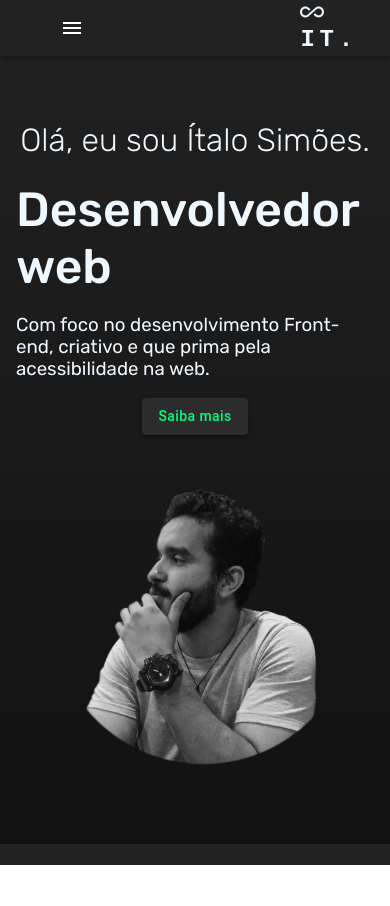
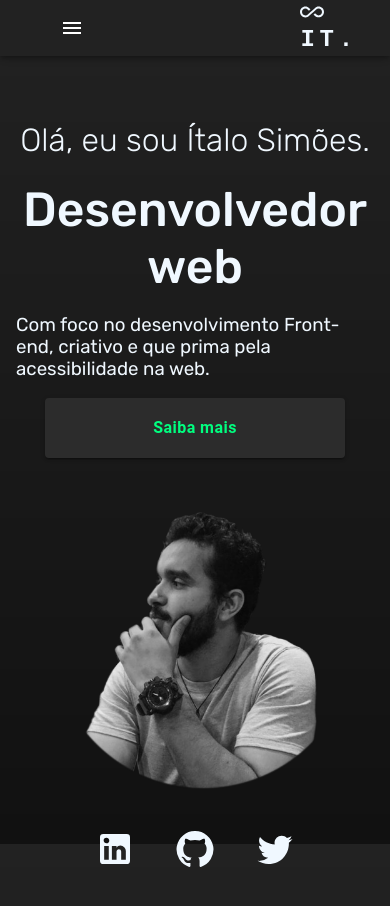
Before and after one commit to itsimoes/portfolio-site, a React (Create React App) app: page / in a window 390 px wide. Shown: the top 906 px of the page. Before the commit the page ends 865 px from the top, so only its background shows below. Built offline with nearby package versions, Linux system fonts and the light colour scheme.

Commit message:
botão 'saiba mais' com novo layout, redes sociais adicionadas, ajustes de alinhamento nas versoes desktop e mobile

```diff
--- a/src/components/Contact/Contact.jsx
+++ b/src/components/Contact/Contact.jsx
@@ -26,22 +26,22 @@ const Contact = () => {
     document.getElementById("thanks").style.display = "flex";
   }
 
-  function submitForm(e) {
-    // e.preventDefault();
-    // document.getElementById("form-content").style.display = "none";
-    // document.getElementById("thanks").style.display = "flex";
-    console.log("state = false");
-    console.log(state.succeeded);
-  }
+  // function submitForm(e) {
+  //   // e.preventDefault();
+  //   // document.getElementById("form-content").style.display = "none";
+  //   // document.getElementById("thanks").style.display = "flex";
+  //   console.log("state = false");
+  //   console.log(state.succeeded);
+  // }
 
-  function backToForm(e) {
-    e.preventDefault();
-    document.getElementById("form-content").style.display = "flex";
-    document.getElementById("thanks").style.display = "none";
+  // function backToForm(e) {
+  //   e.preventDefault();
+  //   document.getElementById("form-content").style.display = "flex";
+  //   document.getElementById("thanks").style.display = "none";
 
-    state.succeeded = false;
-    console.log("state = false");
-  }
+  //   state.succeeded = false;
+  //   console.log("state = false");
+  // }
 
   return (
     <Container className="wrapper">
--- a/src/components/Home/Home.jsx
+++ b/src/components/Home/Home.jsx
@@ -2,7 +2,12 @@ import { Button, Container } from "@mui/material";
 import React from "react";
 import { Link } from "react-router-dom";
 import "./style.css";
-import Avatar from "../../assets/avatar.png"
+import Avatar from "../../assets/avatar.png";
+
+//social media icons
+import LinkedInIcon from "@mui/icons-material/LinkedIn";
+import GitHubIcon from "@mui/icons-material/GitHub";
+import TwitterIcon from '@mui/icons-material/Twitter';
 
 const Home = () => {
   return (
@@ -14,21 +19,45 @@ const Home = () => {
         acessibilidade na web.
       </h3>
       <Button
+        className="home-button"
         component={Link}
         to="/sobre"
         variant="contained"
-        sx={{
-          bgcolor: "rgb(44, 44, 44);",
-          color: "springgreen",
-          ":hover": { bgcolor: "springgreen", color: "rgb(44, 44, 44);" },
-          fontWeight: "560",
-          textTransform: "none",
-        }}
+        // sx={{
+        //   bgcolor: "rgb(44, 44, 44);",
+        //   color: "springgreen",
+        //   ":hover": { bgcolor: "springgreen", color: "rgb(44, 44, 44);" },
+        //   fontWeight: "560",
+        //   textTransform: "none",
+        // }}
       >
         Saiba mais
       </Button>
-      <img className="avatar" src={Avatar} alt=""  />
-      </Container>
+      <img className="avatar" src={Avatar} alt="" />
+      <div className="socialmedia-wrapper-home">
+            <a
+              href="https://linkedin.com/in/itsimoes"
+              target="_blank"
+              rel="noreferrer"
+            >
+              <LinkedInIcon className="socialmedia-icon-home" />
+            </a>
+            <a
+              href="https://github.com/itsimoes"
+              target="_blank"
+              rel="noreferrer"
+            >
+              <GitHubIcon className="socialmedia-icon-home" />
+            </a>
+            <a
+              href="https://twitter.com/d_rtypaw"
+              target="_blank"
+              rel="noreferrer"
+            >
+              <TwitterIcon className="socialmedia-icon-home" />
+            </a>
+          </div>
+    </Container>
   );
 };
 
--- a/src/components/Home/style.css
+++ b/src/components/Home/style.css
@@ -13,6 +13,49 @@
   margin-top: 50px;
 }
 
+.home-button {
+  background-color: rgb(44, 44, 44) !important;
+  color: springgreen !important;
+  height: 60px !important;
+  width: 300px;
+  text-transform: none !important;
+  font-weight: 600 !important;
+  font-size: 16px !important;
+
+  -webkit-transition: all 0.3s ease-in;
+    transition: all 0.3s ease-in;
+}
+
+.home-button:hover {
+  background-color: springgreen !important ;
+  color: rgb(44, 44, 44) !important;
+
+  -webkit-transition: all 0.3s ease-in;
+    transition: all 0.3s ease-in;
+}
+
+.socialmedia-wrapper-home {
+    display: flex;
+    align-self: flex-start;
+    margin: 25px;
+}
+.socialmedia-icon-home {
+    color: aliceblue;
+    text-decoration: none !important;
+    font-size: 40px !important;
+    margin: 20px;
+
+    -webkit-transition: all 0.3s ease-in;
+    transition: all 0.3s ease-in;
+}
+
+.socialmedia-icon-home:hover {
+    color: springgreen;
+
+    -webkit-transition: all 0.3s ease-in;
+    transition: all 0.3s ease-in;
+}
+
 @media screen and (max-width: 540px) {
   .resume {
     width: 100%;
@@ -20,4 +63,9 @@
   .avatar {
     display: block;
   }
+  .socialmedia-wrapper-home {
+    align-self: center;
+    margin: 0px;
+    margin-top: 20px;
 }
+}
--- a/src/index.css
+++ b/src/index.css
@@ -70,6 +70,8 @@ p {
 
   .title {
     font-size: 3em !important;
+    align-self: center;
+    text-align: center;
   }
   .wrapper {
     height: auto;
```
Lines whose indentation alone changed are shown as unchanged.
